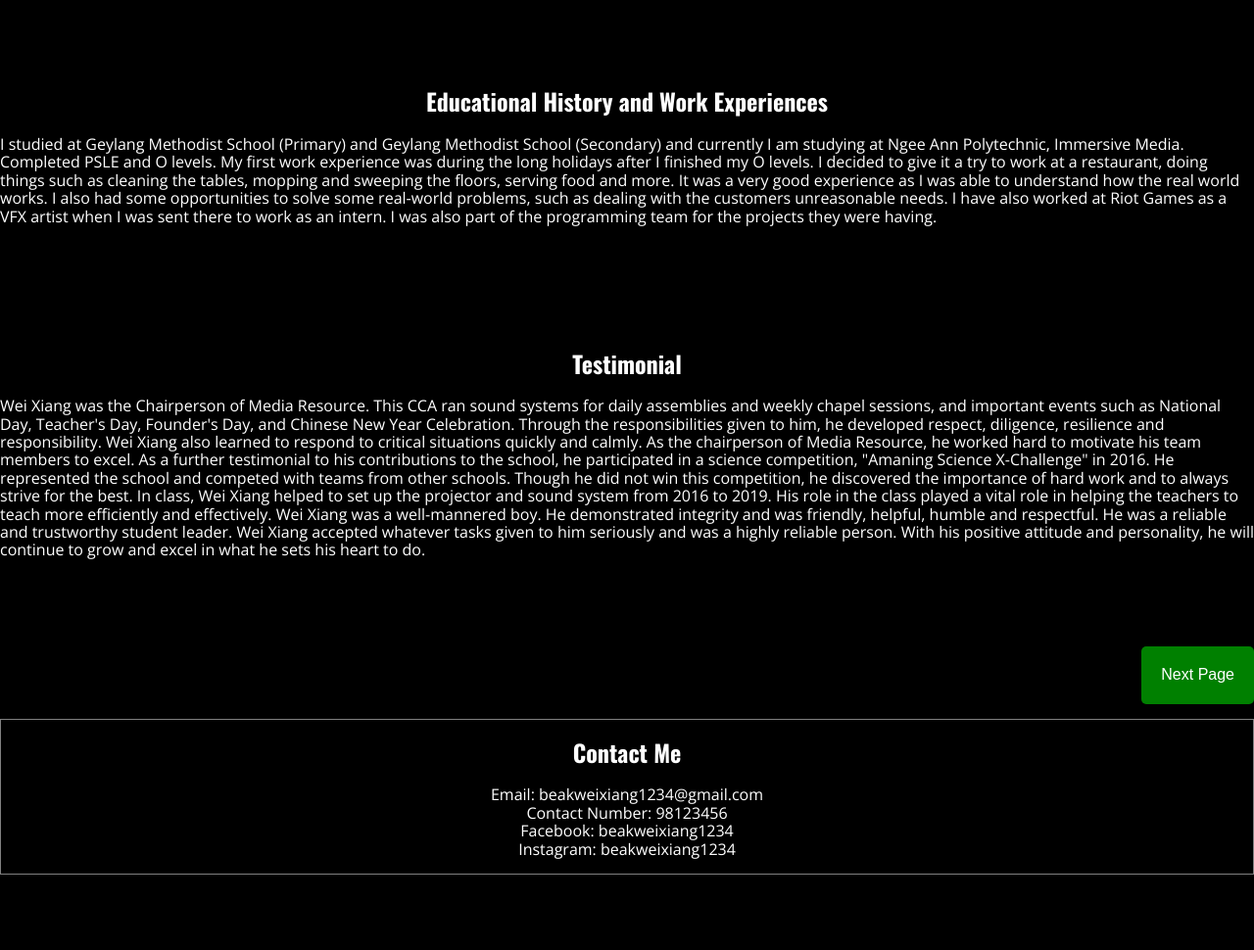
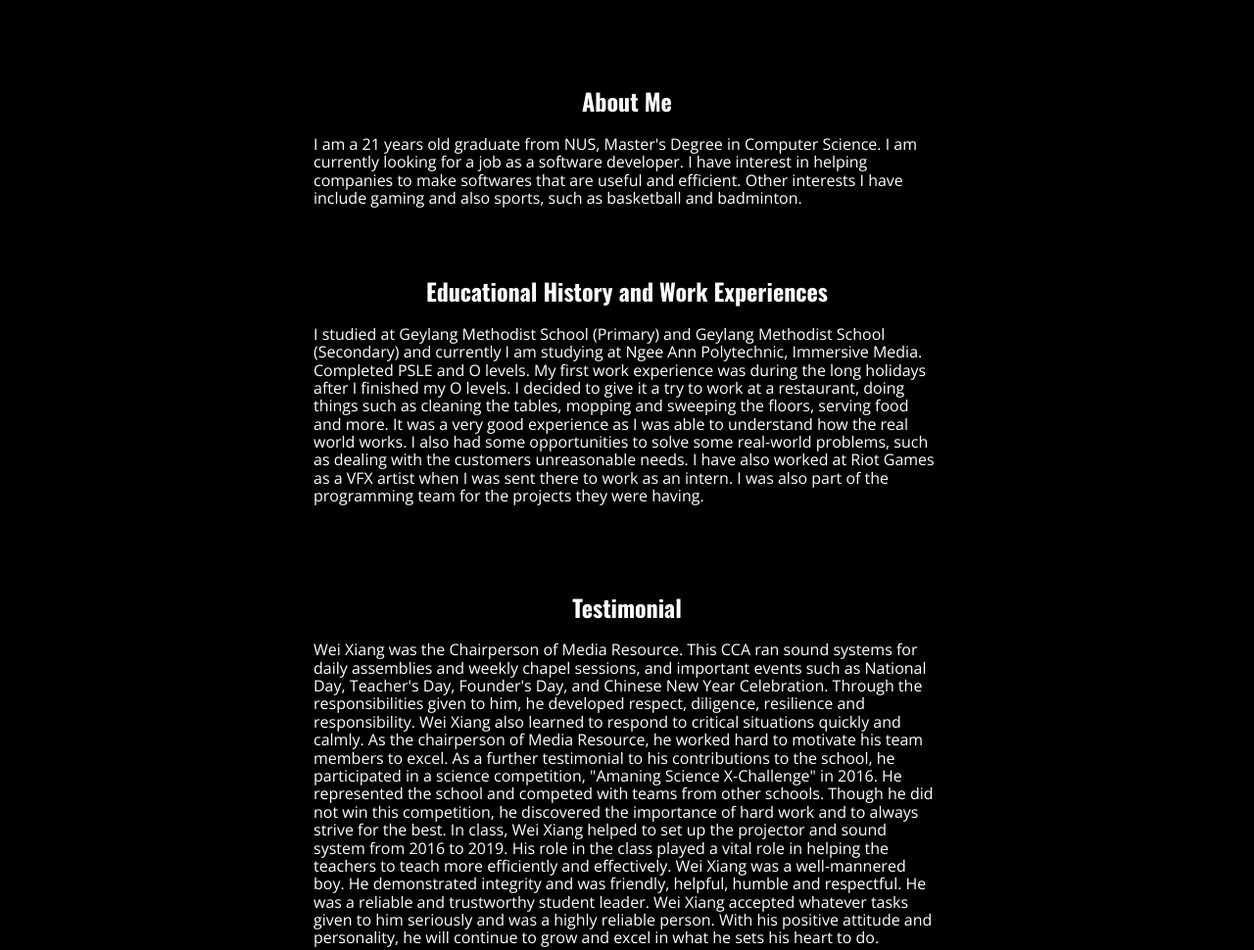
Before and after one commit to GOODGUYABYSS/Assignment-1, a plain HTML site: page index.html in a window 1280 px wide. Shown: the part 1222-2192 px from the top of the page at 98% size. Before the commit the page ends 2133 px from the top, so only its background shows below. Drawn offline with nearby package versions, Linux system fonts and the light colour scheme.

Commit message:
added about me page 1 html

```diff
--- a/index.html
+++ b/index.html
@@ -3,7 +3,7 @@
 
 <head>
     <meta charset="UTF-8">
-    <meta name="viewport" content="width=device-width, initial-scale=1.0" />
+    <meta name="viewport" content="width=device-width, initial-scale=1.05" />
     <title>Wei Xiang's Portfolio Home Page</title>
     <link rel="preconnect" href="https://fonts.gstatic.com">
     <link href="https://fonts.googleapis.com/css2?family=Oswald:wght@700&display=swap" rel="stylesheet">
@@ -54,7 +54,19 @@
     <br>
 
     <!-- heading and description points for Educational History and Work Experiences -->
-    <section id="work">
+
+    <section class="centre">
+        <h2>About Me</h2>
+            <p class="opensans">I am a 21 years old graduate from NUS, Master's Degree in Computer Science.
+               I am currently looking for a job as a software developer.
+               I have interest in helping companies to make softwares that are useful and efficient.
+               Other interests I have include gaming and also sports, such as basketball and badminton.
+            </p>
+    </section>
+    <br>
+    <br>
+
+    <section class="centre">
         <h2>Educational History and Work Experiences</h2>
             <p class="opensans">
                 I studied at Geylang Methodist School (Primary) and Geylang Methodist School (Secondary) and currently I am studying at Ngee Ann Polytechnic, Immersive Media.
@@ -70,11 +82,9 @@
     </section>
     <br>
     <br>
-    <br>
-    <br>
 
     <!-- heading and description points for Testimonial -->
-    <section>
+    <section class="centre">
         <h2>Testimonial</h2>
         <p class="opensans">Wei Xiang was the Chairperson of Media Resource. This CCA ran sound systems for daily assemblies and weekly chapel sessions, and important events such as National Day, Teacher's Day, Founder's Day, and Chinese New Year Celebration. Through the responsibilities given to him, he developed respect, diligence, resilience and responsibility. Wei Xiang also learned to respond to critical situations quickly and calmly. As the chairperson of Media Resource, he worked hard to motivate his team members to excel.
             As a further testimonial to his contributions to the school, he participated in a science competition, "Amaning Science X-Challenge" in 2016. He represented the school and competed with teams from other schools. Though he did not win this competition, he discovered the importance of hard work and to always strive for the best. In class, Wei Xiang helped to set up the projector and sound system from 2016 to 2019. His role in the class played a vital role in helping the teachers to teach more efficiently
```
